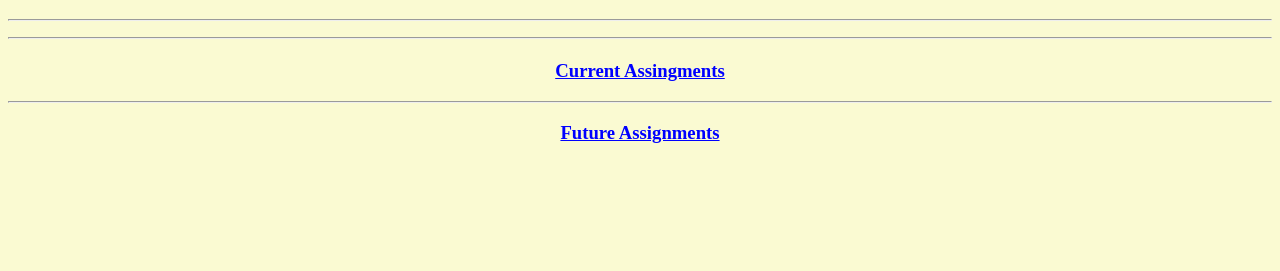
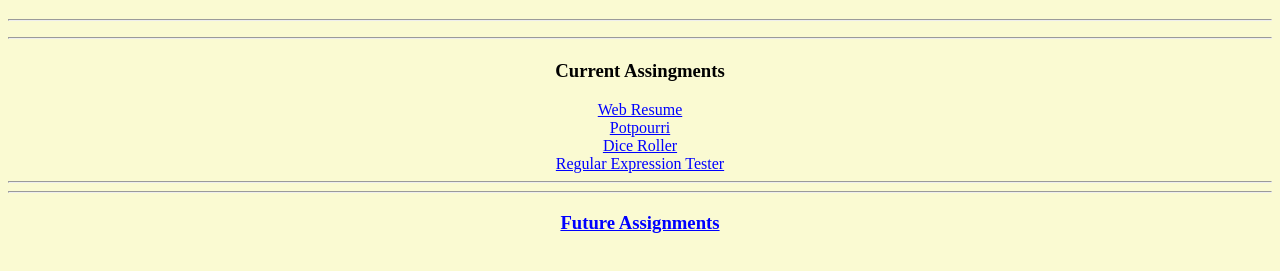
Before and after one commit to MatthewSenese/AssignmentPortfolio, a plain HTML site: page index.html in a window 1280 px wide. Shown: the part 61-332 px from the top of the page. Drawn offline with Linux system fonts and the light colour scheme.

Commit message:
Adjusted current links for website

```diff
--- a/index.html
+++ b/index.html
@@ -17,7 +17,12 @@
 </head>
 
 <body>
-    <h3><a href="https://www.lewis.education/?cpsc=sp22-cpsc-44000-001&hide-nav=y#/sprint/2">Current Assingments</a></h3>
+    <h3>Current Assingments</h3>
+    <a href="https://thankful-water-089720a10.1.azurestaticapps.net/">Web Resume</a> <br>
+    <a href="https://www.lewis.education/?cpsc=sp22-cpsc-44000-001&hide-nav=y#/sprint/2">Potpourri</a> <br>
+    <a href="https://www.lewis.education/?cpsc=sp22-cpsc-44000-001&hide-nav=y#/sprint/2">Dice Roller</a> <br>
+    <a href="https://www.lewis.education/?cpsc=sp22-cpsc-44000-001&hide-nav=y#/sprint/2">Regular Expression Tester</a>
+    <hr>
     <hr>
     <h3><a href="https://lewisuniversity.blackboard.com/ultra/courses/_188925_1/outline">Future Assignments</a></h3>
 </body>
```
